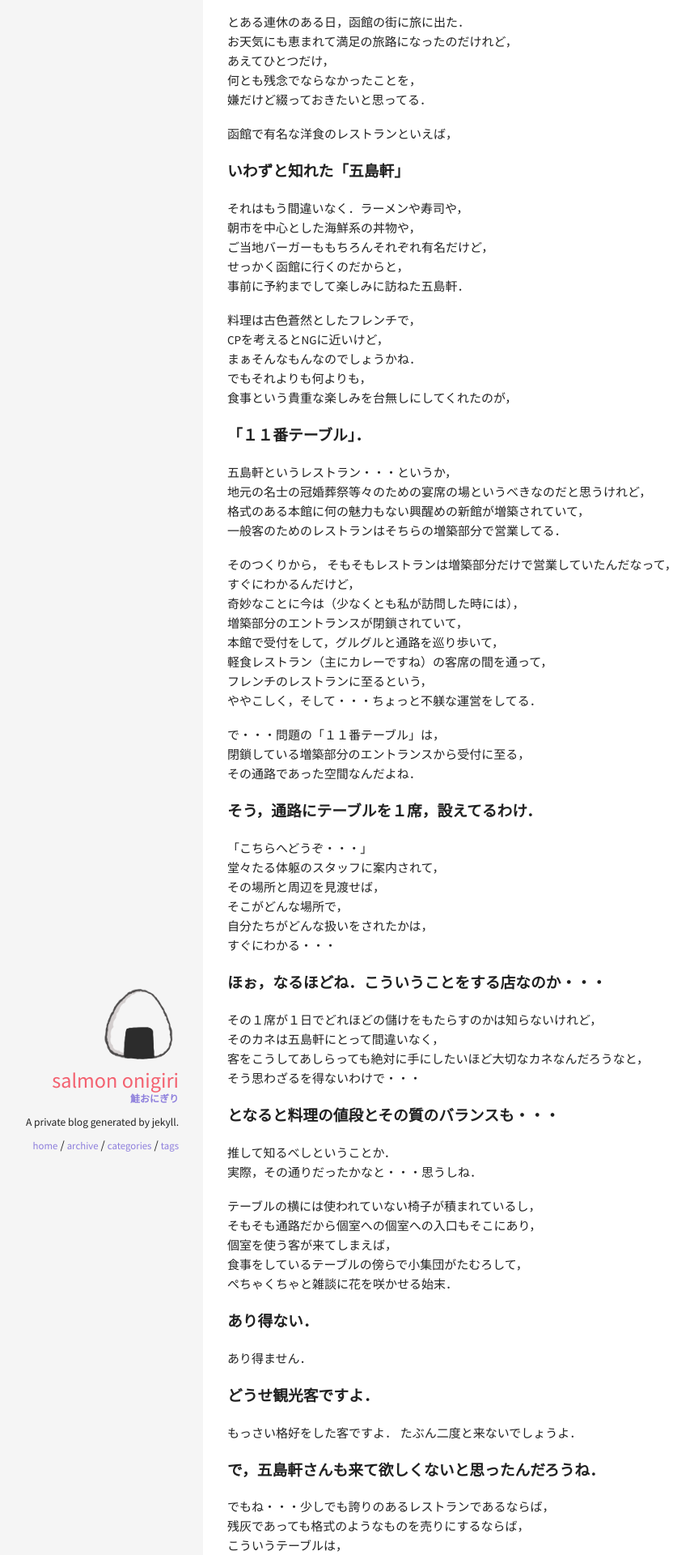
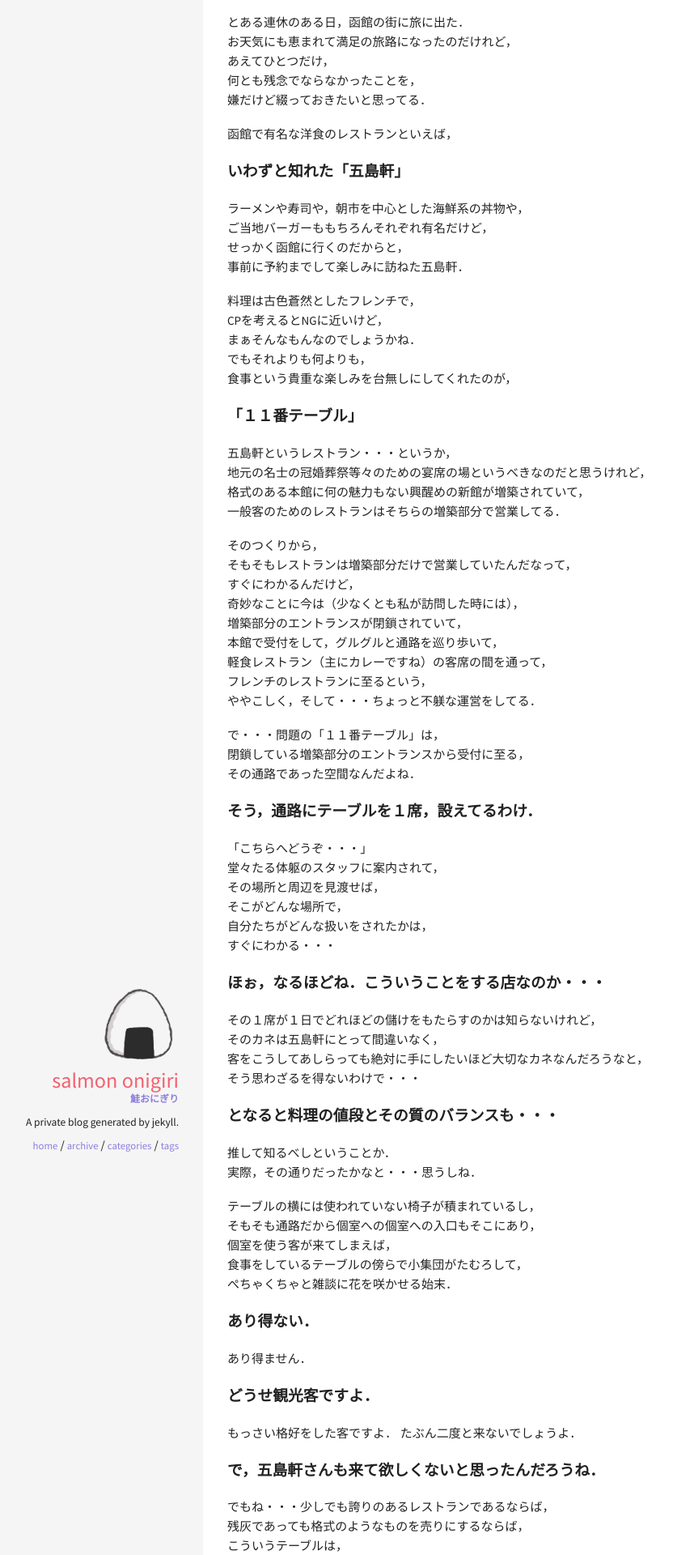
Before and after one commit to Salmon-Onigiri/Blog, a Jekyll site: the page built from _posts/2020-02-05-gotoken-11-table.md, in a window 1280 px wide. Shown: the part 327-2247 px from the top of the page at 81% size, without its empty margins (69-927 px from the left). Built offline with Jekyll 4.4.1, drawn with Linux system fonts in a browser that asks for light colours; some of the changed text lies outside the part shown.

Commit message:
200801-4

```diff
--- a/_posts/2020-02-05-gotoken-11-table.md
+++ b/_posts/2020-02-05-gotoken-11-table.md
@@ -17,8 +17,7 @@
 
 函館で有名な洋食のレストランといえば，
 #### いわずと知れた「五島軒」
-それはもう間違いなく．ラーメンや寿司や，
-朝市を中心とした海鮮系の丼物や，
+ラーメンや寿司や，朝市を中心とした海鮮系の丼物や，
 ご当地バーガーももちろんそれぞれ有名だけど，
 せっかく函館に行くのだからと，
 事前に予約までして楽しみに訪ねた五島軒．
@@ -28,7 +27,7 @@
 まぁそんなもんなのでしょうかね．
 でもそれよりも何よりも，
 食事という貴重な楽しみを台無しにしてくれたのが，
-#### 「１１番テーブル」．
+#### 「１１番テーブル」
 
 五島軒というレストラン・・・というか，
 地元の名士の冠婚葬祭等々のための宴席の場というべきなのだと思うけれど，
```
Also changed, not shown: other parts of _posts/2020-02-05-gotoken-11-table.md (+1 -1 lines).
